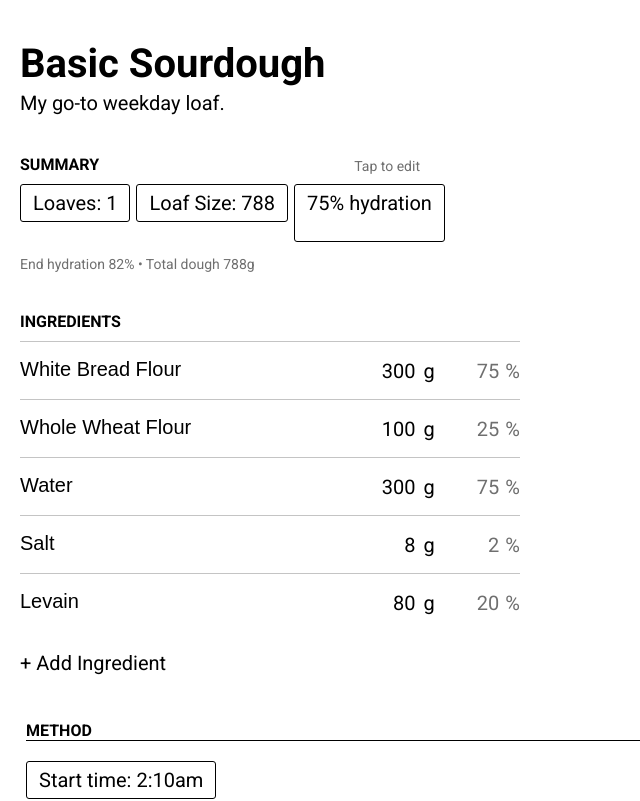
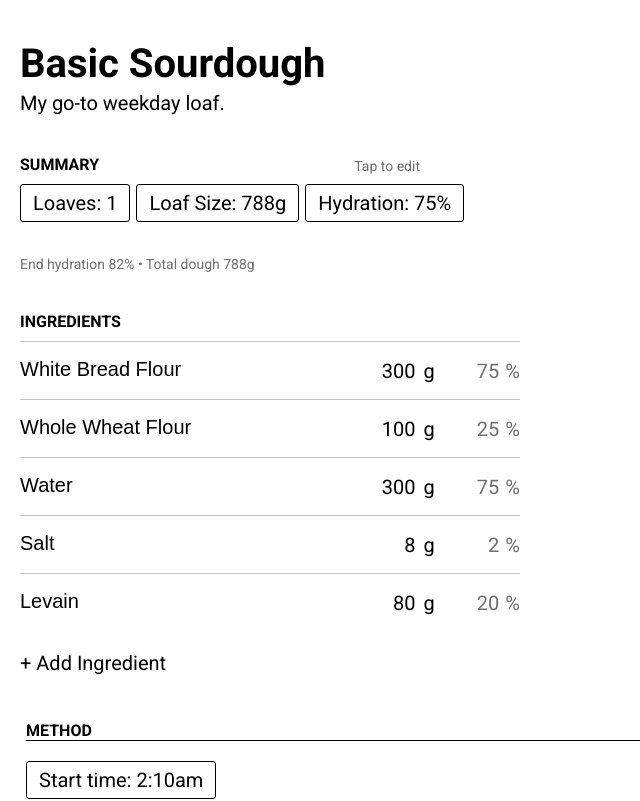
Before and after one commit to josh-cpm/bread-vue, a Vue app: page / in a window 1280 px wide. Shown: the top 801 px of the page, without its empty margins (0-640 px from the left). Built offline with nearby package versions, Linux system fonts and the light colour scheme.

Commit message:
Created editable button for bakers hydration in summary section.

```diff
--- a/src/components/Summary.vue
+++ b/src/components/Summary.vue
@@ -14,15 +14,20 @@
     </EditableButton>
     <EditableButton
       :name="this.$options.name"
-      :buttonValue="loafMass"
+      :buttonValue="loafMass + 'g'"
       :label="`Loaf Size`"
       @inputText="updateLoafMass"
       class="summary-loaf-mass"
     >
     </EditableButton>
-    <span class="summary-loaf-hydration white-cta"
-      >{{ Math.round(hydration * 100) }}% hydration</span
+    <EditableButton
+      :name="this.$options.name"
+      :buttonValue="Math.round(hydration * 100) + '%'"
+      :label="`Hydration`"
+      @inputText="updateHydration"
+      class="summary-loaf-hydration"
     >
+    </EditableButton>
   </div>
   <div class="dough-summary-stats">
     <span class="end-hydration-label">End hydration 82%</span>
```
